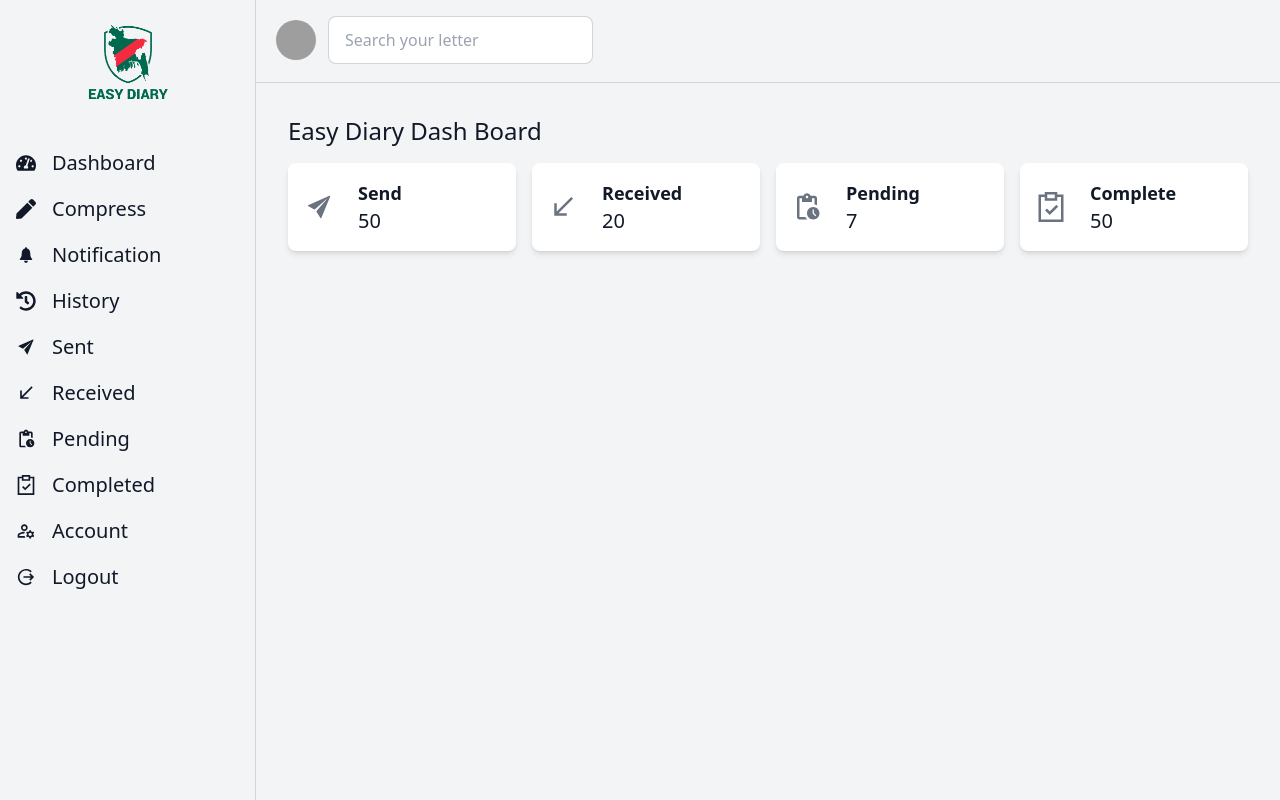
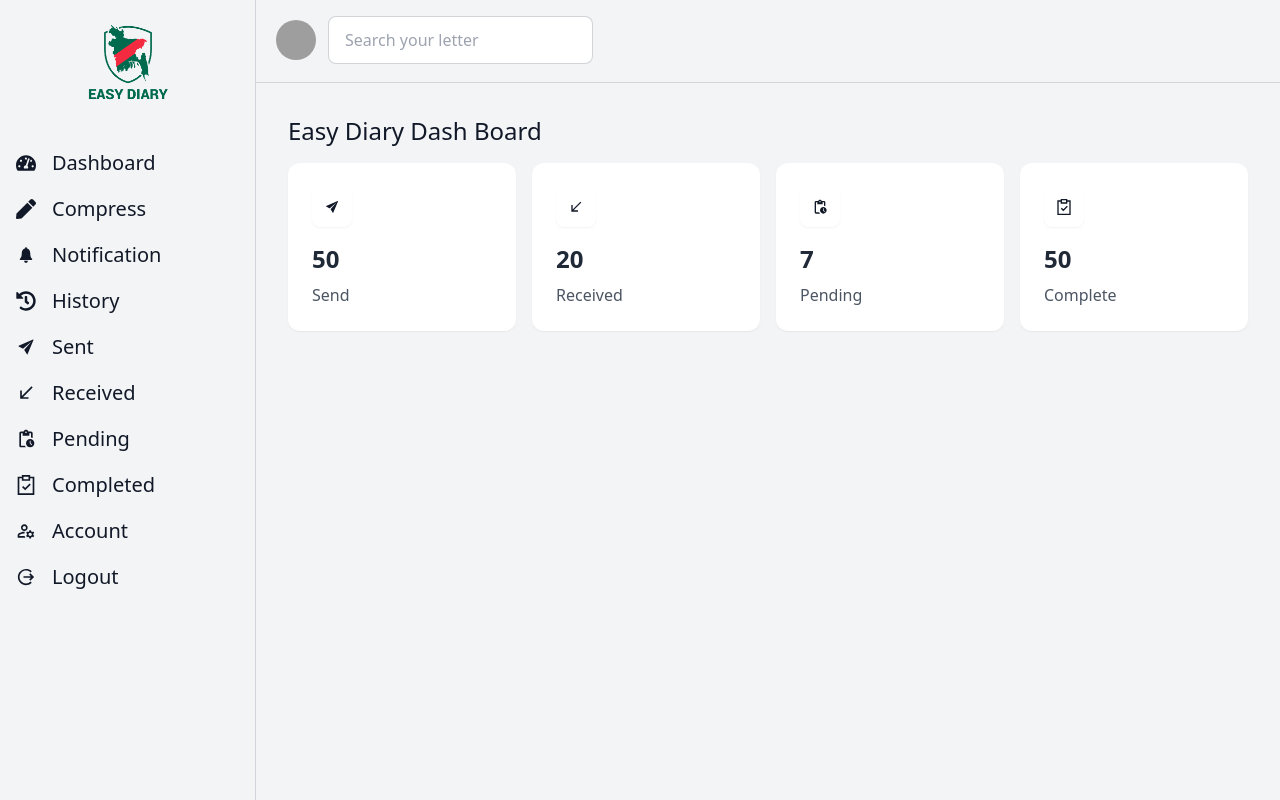
Before and after one commit to Naziur-Rahman/Easy-diary, a React (Vite) app: page / in a window 1280 px wide. Built offline with nearby package versions, Linux system fonts and the light colour scheme; grey boxes are pictures that could not be loaded.

Commit message:
uddate card section

```diff
--- a/src/Components/Home/Cards/Cards.jsx
+++ b/src/Components/Home/Cards/Cards.jsx
@@ -1,16 +1,23 @@
-import React from 'react'
+// Updated Cards component
+const Cards = ({ icon, title, value, description, trend, trendPositive, bgColor }) => {
+  return (
+    <div className={`${bgColor || 'bg-white'} rounded-xl shadow-sm p-6 hover:shadow-md transition-shadow`}>
+      <div className="flex items-center justify-between mb-4">
+        <div className="p-3 bg-white rounded-lg shadow-sm">
+          {icon}
+        </div>
+        <div className={`text-sm font-medium ${trendPositive ? 'text-green-500' : 'text-red-500'}`}>
+          {trend}
+        </div>
+      </div>
 
-const Cards = ({icon, title, value}) => {
-  return (
-    <div className='bg-white text-dark p-4 rounded-lg shadow-md flex items-center space-x-6
-    dark:bg-gray-800 dark:text-white'>
-        <div className='text-3xl text-gray-500'>{icon}</div>
-        <div>
-            <h2 className='text-lg font-semibold'>{title}</h2>
-            <p className='text-xl'>{value}</p>
-        </div>
+      <h3 className="text-2xl font-bold text-gray-800 mb-2">{value}</h3>
+      <p className="text-gray-600 font-medium">{title}</p>
+      {description && (
+        <p className="text-sm text-gray-500 mt-1">{description}</p>
+      )}
     </div>
-  )
-}
+  );
+};
 
-export default Cards
+export default Cards;
```
